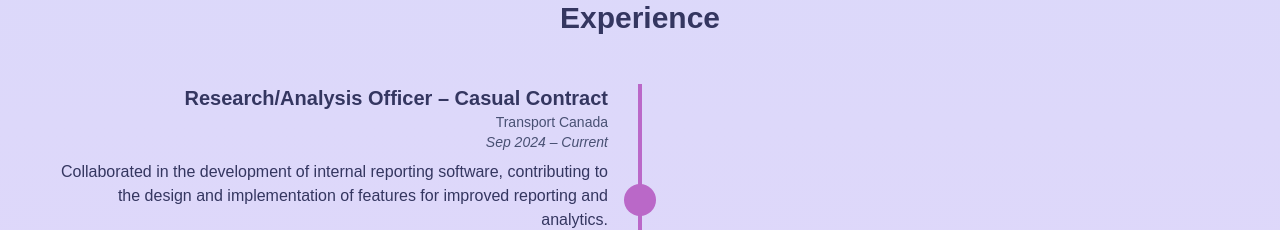
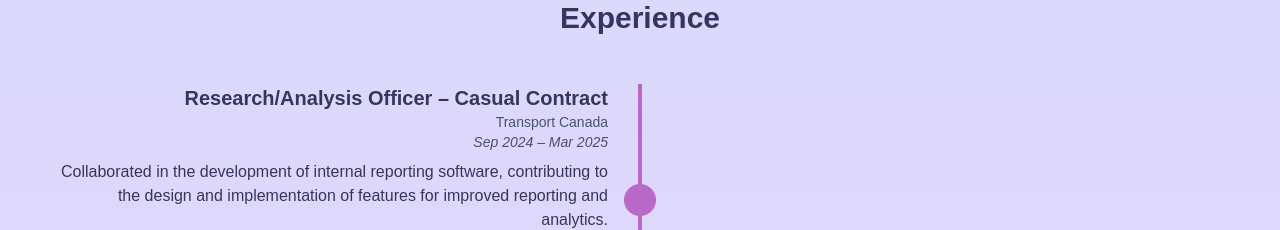
Before and after one commit to giselle-ming/portfolio-2025, a Next.js app: page /resume in a window 1280 px wide. Shown: the part 1040-1270 px from the top of the page. Built offline with nearby package versions, Linux system fonts and the light colour scheme.

Commit message:
Update date for Analysis officer

```diff
--- a/src/app/resume/page.js
+++ b/src/app/resume/page.js
@@ -66,7 +66,7 @@ const experiences = [
   {
     title: "Research/Analysis Officer – Casual Contract",
     company: "Transport Canada",
-    date: "Sep 2024 – Current",
+    date: "Sep 2024 – Mar 2025",
     description: [
       "Collaborated in the development of internal reporting software, contributing to the design and implementation of features for improved reporting and analytics.",
       "Created automated test cases that validate software and product requirements.",
```
